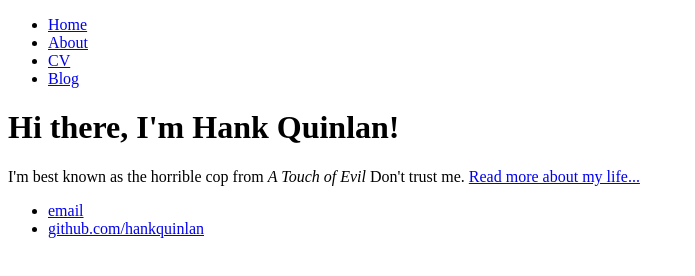
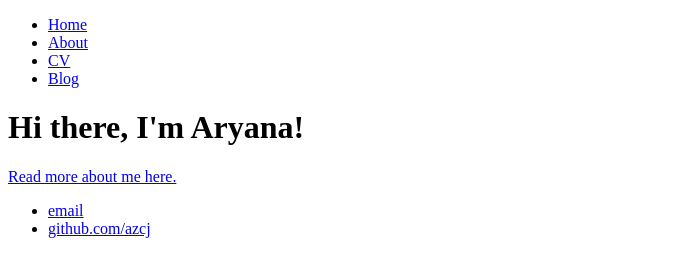
Before and after one commit to azcj/azcj.github.io, a plain HTML site: page index.html in a window 1280 px wide. Shown: the whole page, without its empty margins (0-695 px from the left). Drawn offline with Linux system fonts and the light colour scheme.

Commit message:
Update index.html

```diff
--- a/index.html
+++ b/index.html
@@ -1,7 +1,7 @@
 <!DOCTYPE html>
 <html>
 	<head>
-		<title>Hank Quinlan, Horrible Cop</title>
+		<title>Aryana Z. Collins Jackson</title>
 	</head>
 	<body>
 		<nav>
@@ -14,14 +14,14 @@
 		</nav>
 		<div class="container">
     		<div class="blurb">
-        		<h1>Hi there, I'm Hank Quinlan!</h1>
-				<p>I'm best known as the horrible cop from <em>A Touch of Evil</em> Don't trust me. <a href="/about">Read more about my life...</a></p>
+        		<h1>Hi there, I'm Aryana!</h1>
+				<p><a href="/about">Read more about me here.</a></p>
     		</div><!-- /.blurb -->
 		</div><!-- /.container -->
 		<footer>
     		<ul>
-        		<li><a href="mailto:hankquinlanhub@gmail.com">email</a></li>
-        		<li><a href="https://github.com/hankquinlan">github.com/hankquinlan</a></li>
+        		<li><a href="mailto:aryanazcj@gmail.com">email</a></li>
+        		<li><a href="https://github.com/azcj">github.com/azcj</a></li>
 			</ul>
 		</footer>
 	</body>
```
